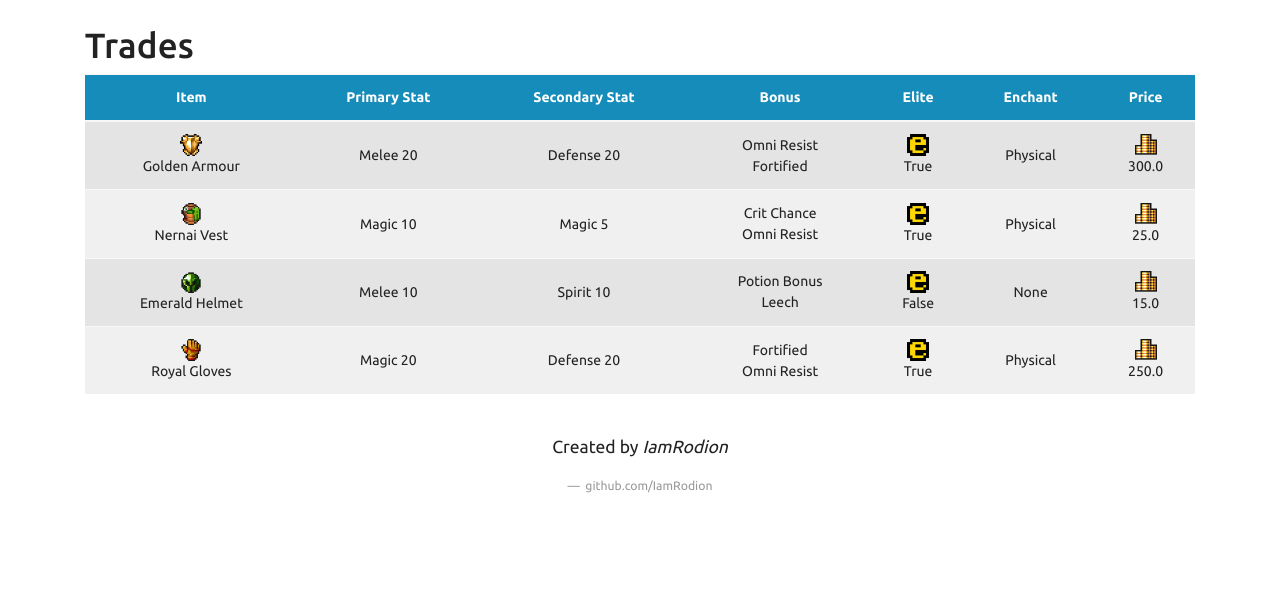
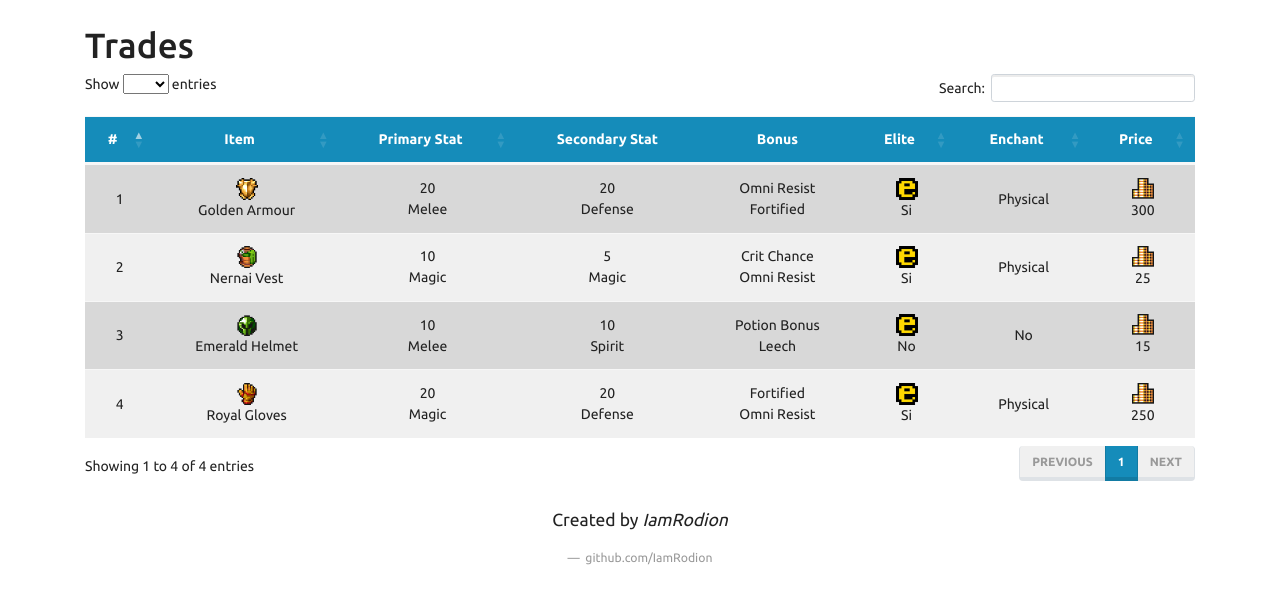
Before and after one commit to IamRodion/RodionTavern, a Django app: page /trades/ in a window 1280 px wide. Shown: the part 57-661 px from the top of the page. Run offline with Django 4.2, Linux system fonts and the light colour scheme; data comes from the database, SQL or seed files in the repository; some libraries are stand-ins or nearby versions.

Commit message:
Add DataTables integration for trades list Refactoriza la codificación de colores y la visualización en el panel de administración, añade la integración de DataTables para la lista de trades e implemente la función de vista list_trades

```diff
--- a/app/admin.py
+++ b/app/admin.py
@@ -35,8 +35,8 @@
 
 @admin.register(Trade)
 class TradeAdmin(admin.ModelAdmin):
-    list_display = ('id', 'item_colored', 'user', 'amount_primary_stat', 'secondary_stat_colored', 'amount_secondary_stat', 'price', 'date')
+    list_display = ('id', 'item_colored', 'user', 'primary_stat_colored', 'secondary_stat_colored', 'enchant', 'price', 'date')
     list_display_links = ('id',)
-    list_filter = ('user', 'price', 'date')
-    ordering = ('id', 'date', 'item', 'user')
+    list_filter = ('user', 'date')
+    ordering = ('id', 'date', 'user')
     search_fields = ('item', 'user')
--- a/app/models.py
+++ b/app/models.py
@@ -1,5 +1,14 @@
 from django.db import models
 from django.utils.html import format_html
+
+colors = {
+    'Magic': '#FFA500',
+    'Distance': '#FF69B4',
+    'Melee': '#00FFFF',
+    'Spirit': '#87CEEB',
+    'Defense': '#FFFFFF',
+    'Elite': '#FFD700'
+}
 
 # Create your models here.
 
@@ -54,14 +63,7 @@
         return f"{self.name}"
 
     def primary_stat_colored(self):
-        if self.primary_stat == 'Magic':
-            return format_html(f'<span style="color: #FFA500;">{self.primary_stat}</span>')
-        elif self.primary_stat == 'Distance':
-            return format_html(f'<span style="color: #FF69B4;">{self.primary_stat}</span>')
-        elif self.primary_stat == 'Melee':
-            return format_html(f'<span style="color: #00FFFF;">{self.primary_stat}</span>')
-        else:
-            return self.primary_stat
+        return format_html(f'<span style="color: {colors[self.primary_stat]};">{self.primary_stat}</span>')
 
     primary_stat_colored.short_description = "Primary"
     #class_item.admin_order_field = "name"
@@ -115,26 +117,26 @@
     def __str__(self):
         return f"{self.item} ({self.user} @ {self.price})"
 
+    # def armour_fortified(self):
+    #     if 'Fortified' in (self.bonus_1, self.bonus_2):
+    #         return (self.item.level//10) + self.item.armour
+    #     else:
+    #         return self.item.armour
+
     def item_colored(self):
         if self.elite:
             return format_html(f'<span style="color: #FFD700;">{self.item.name}</span>')
         else:
-            return self.item.name
+            return f'{self.item.name}'
 
     item_colored.short_description = "Item"
 
+    def primary_stat_colored(self):
+        return format_html(f'<span style="color: {colors[self.item.primary_stat]};">{self.item.primary_stat} {self.amount_primary_stat} ({self.item.max_amount_primary_stat})</span>')
+
+    primary_stat_colored.short_description = "Primary"
+
     def secondary_stat_colored(self):
-        if self.secondary_stat == 'Magic':
-            return format_html(f'<span style="color: #FFA500;">{self.secondary_stat}</span>')
-        elif self.secondary_stat == 'Distance':
-            return format_html(f'<span style="color: #FF69B4;">{self.secondary_stat}</span>')
-        elif self.secondary_stat == 'Melee':
-            return format_html(f'<span style="color: #00FFFF;">{self.secondary_stat}</span>')
-        elif self.secondary_stat == 'Spirit':
-            return format_html(f'<span style="color: #87CEEB;">{self.secondary_stat}</span>')
-        elif self.secondary_stat == 'Defense':
-            return format_html(f'<span style="color: #FFFFFF;">{self.secondary_stat}</span>')
-        else:
-            return self.secondary_stat
+        return format_html(f'<span style="color: {colors[self.secondary_stat]};">{self.secondary_stat} {self.amount_secondary_stat} ({self.item.max_amount_secondary_stat if self.secondary_stat == self.item.primary_stat else (self.item.max_amount_secondary_stat*2)})</span>')
 
-    secondary_stat_colored.short_description = "Secondary Stat"
+    secondary_stat_colored.short_description = "Secondary"
--- a/app/static/css/main.css
+++ b/app/static/css/main.css
@@ -3,6 +3,11 @@
 }
 
 .table th, .table td{
+    vertical-align: middle !important;
+}
+
+th{
+    text-align: center !important;
     vertical-align: middle !important;
 }
 
--- /dev/null
+++ b/app/static/js/main.js
@@ -0,0 +1,54 @@
+let dataTable;
+let dataTableIsInitialized = false;
+
+const dataTableOptions={
+    columnDefs: [
+        // { className:'centered', targets: [0, 1, 2, 3, 4, 5, 6, 7] },
+        { orderable: false, targets: [3, 4]},
+        { searchable: false, targets: [0, 7] }
+    ],
+    pageLength: 6,
+    destroy: true,
+};
+
+const initDataTable = async () => {
+    if (dataTableIsInitialized) {
+        dataTable.destroy();
+    }
+    await list_trades();
+    dataTable=$('#table_trades').DataTable(dataTableOptions);
+    dataTableIsInitialized = true;
+};
+
+const list_trades = async () => {
+    try {
+        const response = await fetch('http://127.0.0.1:8000/list_trades/');
+        const data = await response.json();
+
+        let content = '';
+        data.trades.forEach((trade, index) => {
+            content += `
+            <tr>
+                <td>${index + 1}</td>
+                <td><img src="/static/${trade.item_icon}" class="icons" alt="icon" srcset=""><br>${trade.item_name}</td>
+                <td>${trade.amount_primary_stat}<br>${trade.item_primary_stat}</td>
+                <td>${trade.amount_secondary_stat}<br>${trade.secondary_stat}</td>
+                <td>${trade.bonus_1}<br>${trade.bonus_2}</td>
+                <td><img src="/static/img/others/elite.webp" class="icons" alt="" srcset=""><br>${trade.elite ? 'Si' : 'No'}</td>
+                <td>${trade.enchant ?? 'No'}</td>
+                <td><img src="/static/img/others/gold.png" class="icons" alt="" srcset=""><br>${trade.price}</td>
+            </tr>
+            `;
+        });
+        const table_body = document.getElementById("table_body_trades");
+        table_body.innerHTML = content;
+        // table_body_trades.innerHTML = content;
+    } catch (ex) {
+        console.log(ex);
+        // alert(ex);
+    }
+};
+
+window.addEventListener('load', async () => {
+    await initDataTable();
+});
--- a/app/templates/layout.html
+++ b/app/templates/layout.html
@@ -11,8 +11,11 @@
     <link rel="preconnect" href="https://fonts.gstatic.com" crossorigin>
     <link href="https://fonts.googleapis.com/css2?family=Ubuntu:wght@300;400;500;700&display=swap" rel="stylesheet">
     <!-- Bootswatch -->
-    <link rel="stylesheet" href="https://cdn.jsdelivr.net/npm/bootswatch@4.5.2/dist/lumen/bootstrap.min.css"
-        integrity="sha384-GzaBcW6yPIfhF+6VpKMjxbTx6tvR/yRd/yJub90CqoIn2Tz4rRXlSpTFYMKHCifX" crossorigin="anonymous">
+    <link rel="stylesheet" href="https://cdn.jsdelivr.net/npm/bootswatch@4.5.2/dist/lumen/bootstrap.min.css" integrity="sha384-GzaBcW6yPIfhF+6VpKMjxbTx6tvR/yRd/yJub90CqoIn2Tz4rRXlSpTFYMKHCifX" crossorigin="anonymous">
+    <!-- Datatable.js -->
+    <!-- <link rel="stylesheet" href="https://cdnjs.cloudflare.com/ajax/libs/twitter-bootstrap/4.5.2/css/bootstrap.css"> -->
+    <link rel="stylesheet" href="https://cdn.datatables.net/1.13.6/css/dataTables.bootstrap4.min.css">
+    <!-- <link rel="stylesheet" href="https://cdn.datatables.net/1.13.6/css/dataTables.bootstrap5.min.css"> -->
     <!-- css -->
     <link rel="stylesheet" href="{% static 'css/main.css' %}">
     <!-- Favicon -->
@@ -55,7 +58,16 @@
         </figcaption>
     </figure>
 
+    <!-- bootstrap -->
     <script src="https://cdn.jsdelivr.net/npm/bootstrap@5.2.3/dist/js/bootstrap.min.js" integrity="sha384-cuYeSxntonz0PPNlHhBs68uyIAVpIIOZZ5JqeqvYYIcEL727kskC66kF92t6Xl2V" crossorigin="anonymous"></script>
+    <!-- jquery -->
+    <script src="https://code.jquery.com/jquery-3.7.0.js"></script>
+    <!-- datatables -->
+    <script src="https://cdn.datatables.net/1.13.6/js/jquery.dataTables.min.js"></script>
+    <script src="https://cdn.datatables.net/1.13.6/js/dataTables.bootstrap4.min.js"></script>
+    <!-- <script src="https://cdn.datatables.net/1.13.6/js/dataTables.bootstrap5.min.js"></script> -->
+    <!-- javascript -->
+    <script src="{% static 'js/main.js' %}"></script>
 </body>
 
 
--- a/app/templates/trades.html
+++ b/app/templates/trades.html
@@ -6,9 +6,10 @@
 <div class="row">
     <div class="col-12">
         <div class="table-responsive">
-            <table class="table table-secondary table-striped text-center align-middle">
+            <table id="table_trades" class="table table-secondary table-striped text-center align-middle">
                 <thead class="table-primary">
                     <tr>
+                        <th>#</th>
                         <th>Item</th>
                         <th>Primary Stat</th>
                         <th>Secondary Stat</th>
@@ -18,18 +19,7 @@
                         <th>Price</th>
                     </tr>
                 </thead>
-                <tbody>
-                    {% for trade in object_list %}
-                    <tr>
-                        <td><img src="{% static trade.item.icon %}" class="icons" alt="" srcset=""><br>{{ trade.item.name }}</td>
-                        <td>{{ trade.item.primary_stat }} {{ trade.amount_primary_stat }}</td>
-                        <td>{{ trade.secondary_stat }} {{ trade.amount_secondary_stat }}</td>
-                        <td>{{ trade.bonus_1 }} <br> {{ trade.bonus_2 }}</td>
-                        <td><img src="{% static 'img/others/elite.webp' %}" class="icons" alt="" srcset=""><br>{{ trade.elite }}</td>
-                        <td>{{ trade.enchant }}</td>
-                        <td><img src="{% static 'img/others/gold.png' %}" class="icons" alt="" srcset=""><br>{{ trade.price }}</td>
-                    </tr>
-                    {% endfor %}
+                <tbody id="table_body_trades">
                 </tbody>
             </table>
         </div>
--- a/app/urls.py
+++ b/app/urls.py
@@ -1,4 +1,5 @@
 from django.urls import path
+from . import views
 from .views import HomeView, TradesView, UsersView
 
 # urlpatterns=[
@@ -10,5 +11,7 @@
 urlpatterns=[
     path('', HomeView.as_view(), name='home'),
     path('trades/', TradesView.as_view(), name='trades'),
-    path('users/', UsersView.as_view(), name='users')
+    path('users/', UsersView.as_view(), name='users'),
+    path('list_trades/', views.list_trades, name='list_trades')
+
 ]
--- a/app/views.py
+++ b/app/views.py
@@ -1,37 +1,9 @@
-#from django.http.response import JsonResponse
+from django.http.response import JsonResponse
 from typing import Any
 #from django.shortcuts import render
 from django.db.models import OuterRef, Subquery
 from django.views.generic import ListView
 from .models import Trade, User, Item
-
-# Create your views here.
-# def home(request):
-#     return render(request, 'home.html')
-
-# def trades(request):
-#     trades = Trade.objects.all()
-
-#     trades = trades.annotate(
-#         username=Subquery(
-#             User.objects.filter(id=OuterRef('user_id')).values('username')[:1]
-#         )
-#     )
-
-#     trades = trades.annotate(
-#         item_name=Subquery(
-#             Item.objects.filter(id=OuterRef('item_id')).values('name')[:1]
-#         )
-#     )
-
-#     context = {
-#         'trades': trades
-#     }
-
-#     return render(request, 'trades.html', context)
-
-# def users(request):
-#     return render(request, 'users.html')
 
 
 #----------------------Home----------------------
@@ -84,3 +56,30 @@
   def get_queryset(self):
     return None
     #return User.objects.all()
+
+#----------------------Trades List for Datatable----------------------
+def list_trades(_request):
+    trades = Trade.objects.values()
+
+    trades = trades.annotate(
+        username=Subquery(
+            User.objects.filter(id=OuterRef('user_id')).values('username')[:1]
+        )
+    )
+
+    trades = trades.annotate(
+        item_icon=Subquery(
+            Item.objects.filter(id=OuterRef('item_id')).values('icon')[:1]
+        ),
+        item_name=Subquery(
+            Item.objects.filter(id=OuterRef('item_id')).values('name')[:1]
+        ),
+        item_primary_stat=Subquery(
+            Item.objects.filter(id=OuterRef('item_id')).values('primary_stat')[:1]
+        )
+    )
+    trades = list(trades)
+
+    # trades = list(Trade.objects.values())
+    data = {'trades': trades}
+    return JsonResponse(data)
```
Also changed, not shown: app/static/img/others/Elite-no.png (added).
